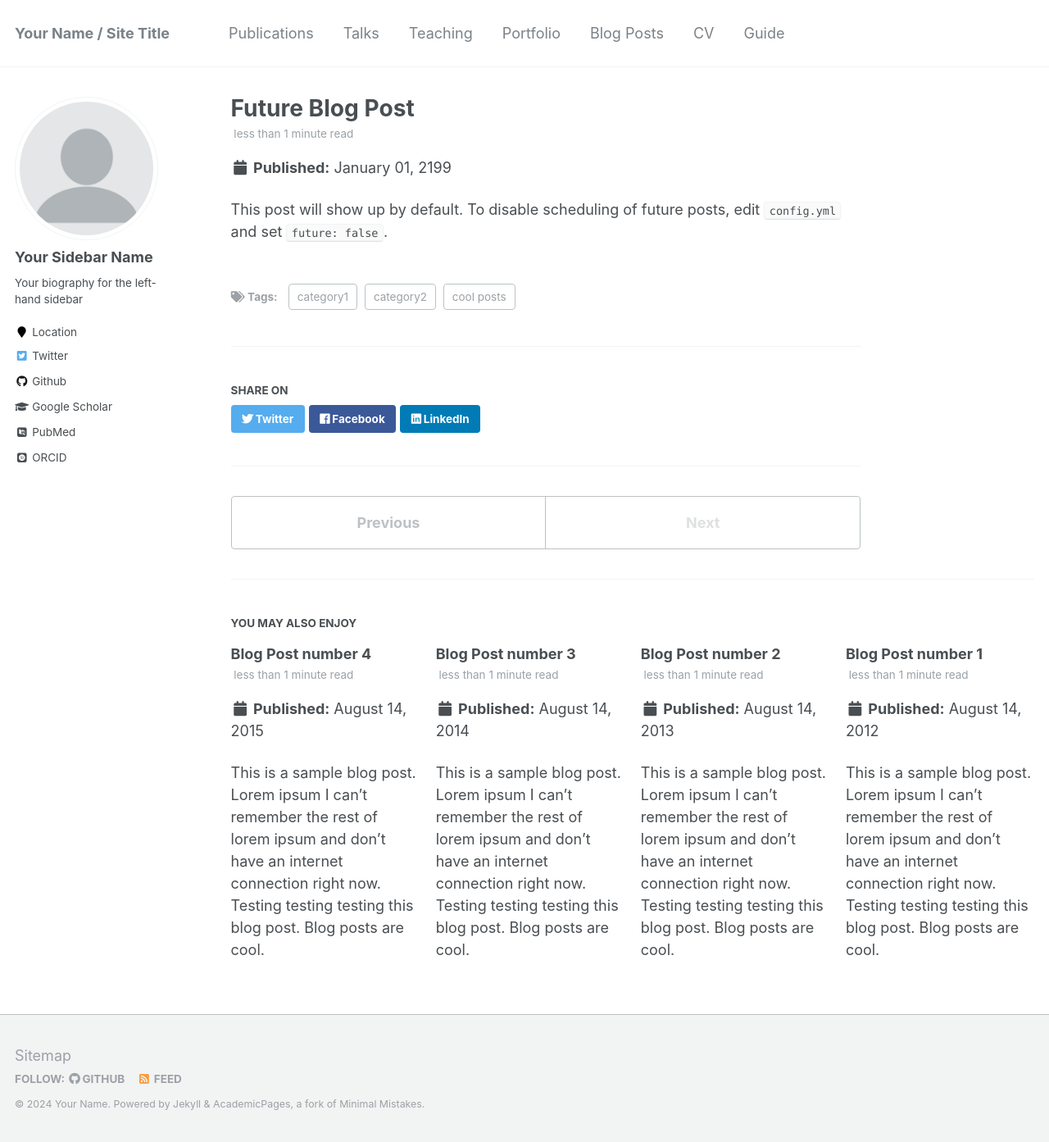
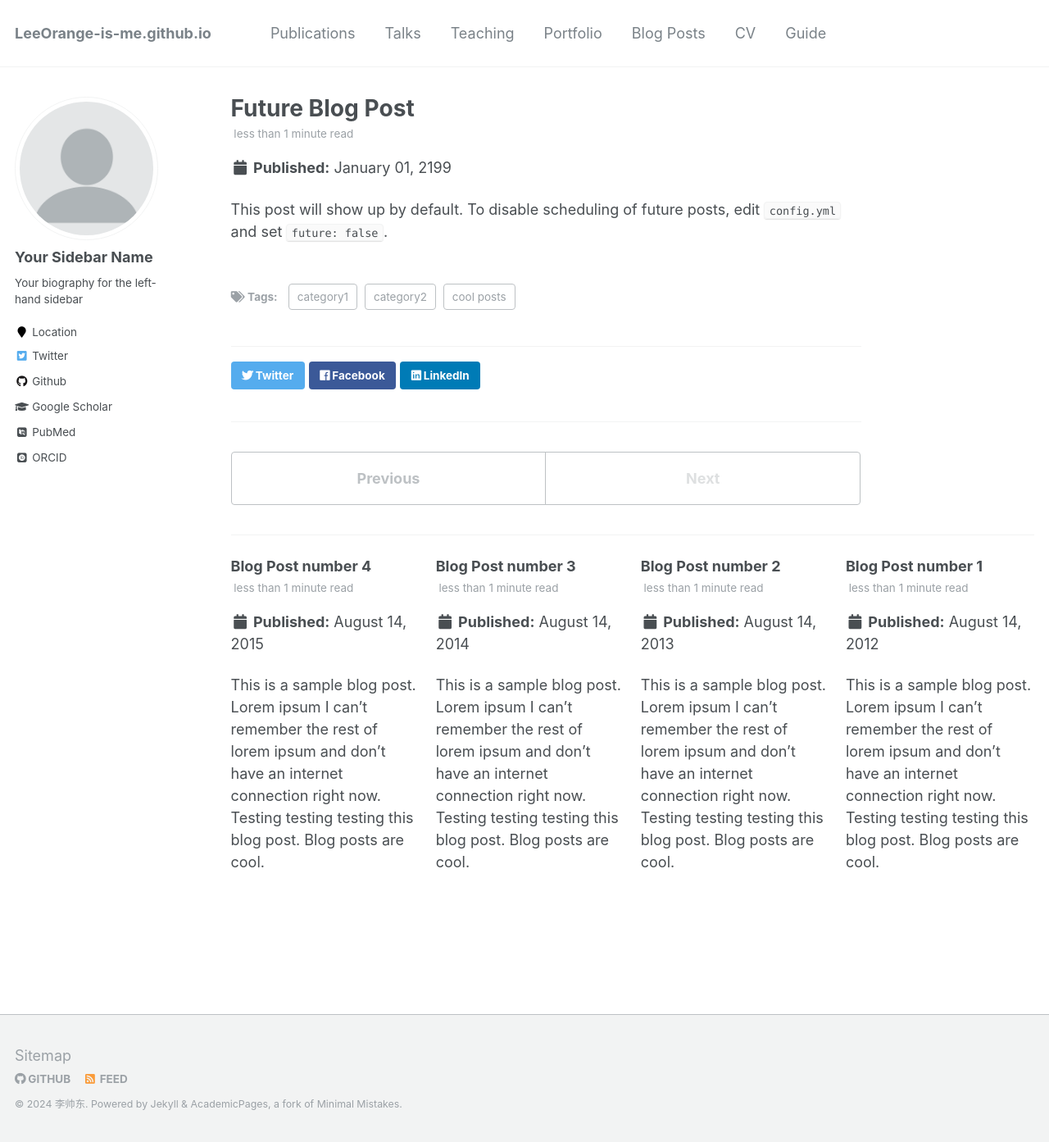
Before and after one commit to LeeOrange-is-me/LeeOrange-is-me.github.io, a Jekyll site: the page built from _posts/2199-01-01-future-post.md, in a window 1280 px wide and 1393 px high. Shown: the whole window at 82% size. Built offline with Jekyll 4.4.1, drawn with Linux system fonts in a browser that asks for light colours; some web fonts are replaced.

Commit message:
initial(some information)

```diff
--- a/_config.yml
+++ b/_config.yml
@@ -6,14 +6,14 @@
 # `jekyll serve`. If you change this file, please restart the server process.
 
 # Site Settings
-locale                   : "en-US"
-title                    : "Your Name / Site Title"
-title_separator          : "-"
-name                     : &name "Your Name"
-description              : &description "personal description"
-url                      : https://academicpages.github.io # the base hostname & protocol for your site e.g. "https://mmistakes.github.io"
+locale                   : "中国-天津"
+# title                    : "李帅东/ 个人主页"
+# title_separator          : "-"
+name                     : &name "李帅东"
+description              : &description "我目前就读于南开大学网络空间安全学院。"
+url                      : https://leeorange-is-me.github.io/ # the base hostname & protocol for your site e.g. "https://mmistakes.github.io"
 baseurl                  : "" # the subpath of your site, e.g. "/blog"
-repository               : "academicpages/academicpages.github.io"
+# repository               : "academicpages/academicpages.github.io"
 teaser                   :  # filename of teaser fallback teaser image placed in /images/, .e.g. "500x300.png"
 breadcrumbs              : false # true, false (default)
 words_per_minute         : 160
```
Also changed, not shown: images/bio-photo.jpg.
